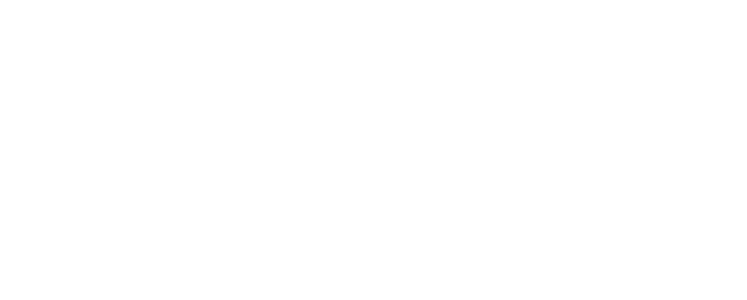
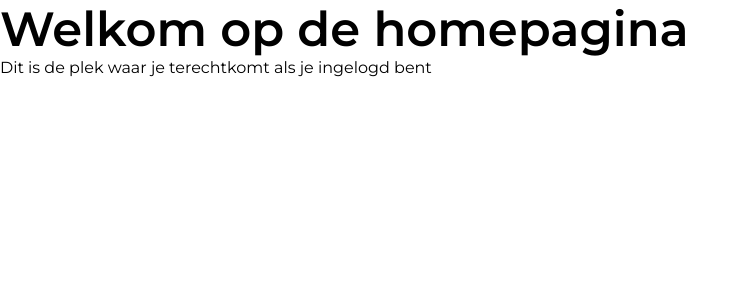
Before and after one commit to Joostwijg/TripTrek, a React (Vite) app: page /home in a window 1280 px wide. Before the commit this address had no page. Shown: the top 300 px of the page, without its empty margins (0-747 px from the left). Built offline with nearby package versions, Linux system fonts and the light colour scheme.

Commit message:
Added homepage, also routing added after logging in you redirect to homepage

```diff
--- a/src/App.jsx
+++ b/src/App.jsx
@@ -2,6 +2,7 @@ import {BrowserRouter as Router, Routes, Route } from 'react-router-dom'
 import LoginAndRegister from "./pages/loginAndRegisterPage/LoginAndRegister.jsx";
 import ResetPassword from "./components/resetPassword/ResetPassword.jsx";
 import ForgotPasswordPage from "./pages/forgotPasswordPage/ForgotPasswordPage.jsx";
+import Home from "./pages/homepage/Homepage.jsx";
 
 
 
@@ -12,6 +13,10 @@ function App() {
                 <Route path="/" element={<LoginAndRegister />} />
                 <Route path="/forgot-password" element={<ForgotPasswordPage />} />
                 <Route path="/reset-password" element={<ResetPassword />} />
+                <Route path="/home" element={<Home />} />
+                {/* <Route element={<PrivateRoute/>}>
+                    <Route path ="/home" element={<Home />} />
+                </Route> PAS OPEN ZODRA HOMEPAGINA ALLEEN MAG BENADEREN WANNEER JE BENT INGELOGD*/ }
             </Routes>
         </Router>
     )
--- /dev/null
+++ b/src/components/logOut/LogOut.jsx
@@ -0,0 +1,6 @@
+const logOut = () => {
+    localStorage.removeItem('authToken');
+    window.location.href = "/"
+};
+
+export default logOut;
--- /dev/null
+++ b/src/pages/homepage/Homepage.jsx
@@ -0,0 +1,10 @@
+const Home = () => {
+    return (
+        <div className="homepage">
+            <h1> Welkom op de homepagina</h1>
+            <p>Dit is de plek waar je terechtkomt als je ingelogd bent</p>
+        </div>
+    );
+}
+
+export default Home;
--- a/src/services/userService.jsx
+++ b/src/services/userService.jsx
@@ -14,6 +14,8 @@ export const registerUser = async (user) => {
 export const loginUser = async (user) => {
     try {
         const response = await axios.post(`${API_URL}/login`, user);
+        const token  = response.data.token;
+        localStorage.setItem("authToken", token);
         return response.data;
     } catch (error) {
         throw error.response.data || "Error during login";
```
Also changed, not shown: src/components/privateRouting/PrivateRoute.jsx (added, +15 -0 lines), src/pages/homepage/Homepage.css (added).
